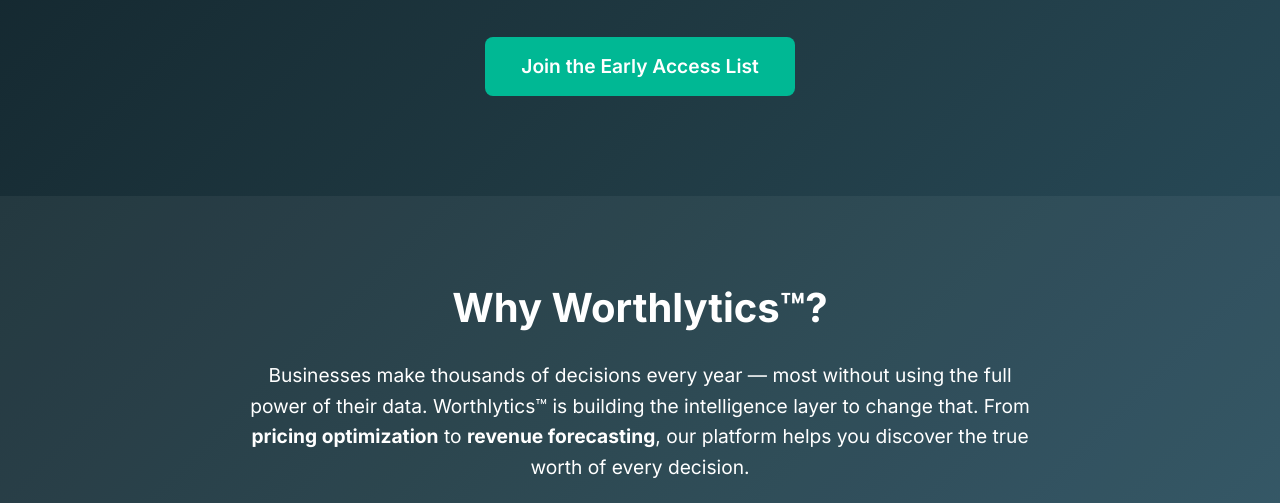
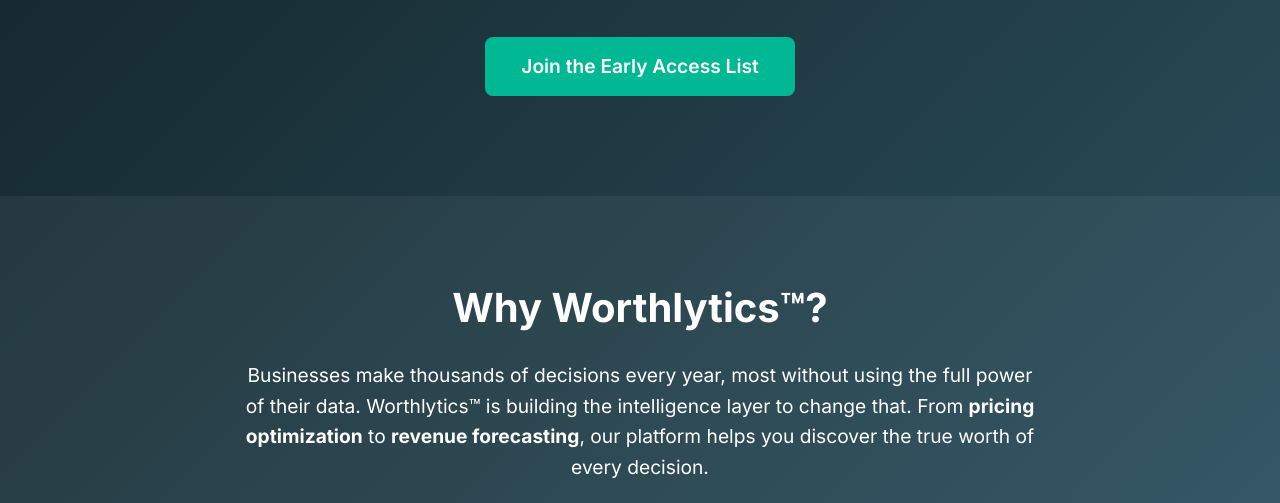
Before and after one commit to AashishPaudel/Worthlytics, a plain HTML site: page index.html in a window 1280 px wide. Shown: the part 449-952 px from the top of the page. Drawn offline with Linux system fonts and the light colour scheme.

Commit message:
Update index.html

```diff
--- a/index.html
+++ b/index.html
@@ -26,7 +26,7 @@
     <section class="about">
       <h2>Why Worthlytics™?</h2>
       <p>
-        Businesses make thousands of decisions every year — most without using the full power of their data.
+        Businesses make thousands of decisions every year, most without using the full power of their data.
         Worthlytics™ is building the intelligence layer to change that. From <strong>pricing optimization</strong> to <strong>revenue forecasting</strong>, our platform helps you discover the true worth of every decision.
       </p>
     </section>
```
